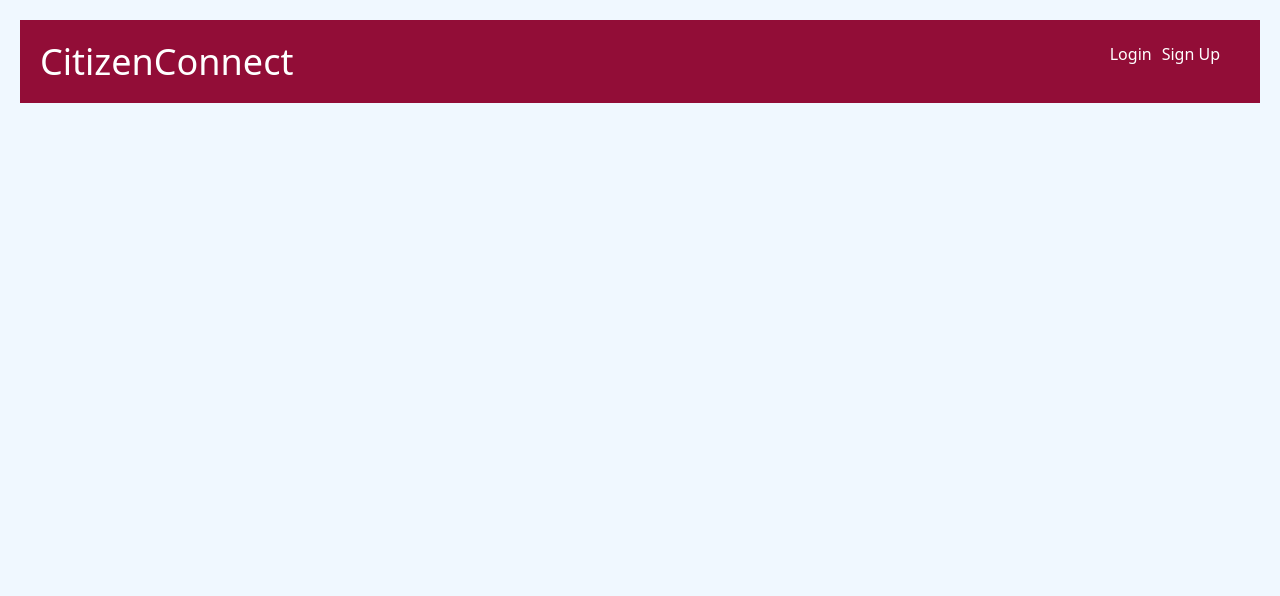
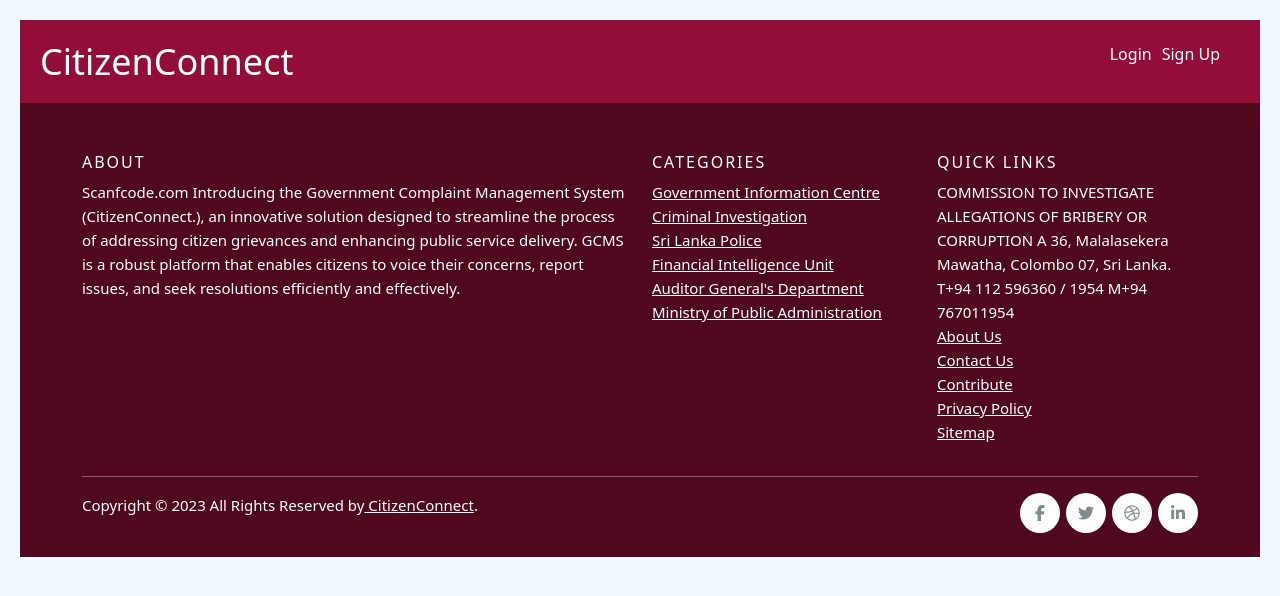
Before and after one commit to AnjanaPasinduMadushan/AF_Assignment, a React (Vite) app in the folder Frontend/: page / in a window 1280 px wide. Shown: the top 596 px of the page. Built offline with nearby package versions, Linux system fonts and the light colour scheme.

Commit message:
Footer added

```diff
--- a/Frontend/src/App.jsx
+++ b/Frontend/src/App.jsx
@@ -21,6 +21,7 @@
 import { useSelector } from 'react-redux';
 import UpdateForm from './components/UpdateForm'
 import "./App.css";
+import Footer from './Footer'
 
 const App = () => {
 
@@ -51,6 +52,7 @@
         {isLogged &&<Route path="/complaint_Status/:id" element={<ComplaintStatus />} />}
         {isLogged &&<Route path="/updateComplaint/:id" element={<UpdateForm />} />}
       </Routes>
+      <Footer/>
     </BrowserRouter>
 
 
--- /dev/null
+++ b/Frontend/src/Footer.jsx
@@ -0,0 +1,69 @@
+import React from 'react';
+import "../src/styles/footer.css";
+const Footer = () => {
+  return (
+    <footer className="site-footer">
+      <div className="container">
+        <div className="row">
+          <div className="col-sm-12 col-md-6">
+            <h6>About</h6>
+            <p className="text-justify">Scanfcode.com
+Introducing the Government Complaint Management System (CitizenConnect.), an innovative solution designed to streamline the process of addressing citizen grievances and enhancing public service delivery. GCMS is a robust platform that enables citizens to voice their concerns, report issues, and seek resolutions efficiently and effectively.</p>
+          </div>
+
+          <div className="col-xs-6 col-md-3">
+            <h6>Categories</h6>
+            <ul className="footer-links">
+              <li><a href="#">Government Information Centre</a></li>
+              <li><a href="#">Criminal Investigation</a></li>
+              <li><a href="#">Sri Lanka Police</a></li>
+              <li><a href="#">Financial Intelligence Unit</a></li>
+              <li><a href="#">Auditor General's Department</a></li>
+              <li><a href="#">Ministry of Public Administration</a></li>
+            </ul>
+          </div>
+
+          <div className="col-xs-6 col-md-3">
+            <h6>Quick Links</h6>
+            COMMISSION TO INVESTIGATE ALLEGATIONS OF BRIBERY OR CORRUPTION
+
+A 36, Malalasekera Mawatha,
+      Colombo 07, Sri Lanka.
+
+T+94 112 596360 / 1954
+
+M+94 767011954
+            <ul className="footer-links">
+              <li><a href="/">About Us</a></li>
+              <li><a href="/">Contact Us</a></li>
+              <li><a href="/">Contribute</a></li>
+              <li><a href="/">Privacy Policy</a></li>
+              <li><a href="/">Sitemap</a></li>
+            </ul>
+          </div>
+        </div>
+        <hr />
+      </div>
+      <div className="container">
+        <div className="row">
+          <div className="col-md-8 col-sm-6 col-xs-12">
+            <p className="copyright-text">Copyright &copy; {new Date().getFullYear()} All Rights Reserved by
+              <a href="#"> CitizenConnect</a>.
+            </p>
+          </div>
+
+          <div className="col-md-4 col-sm-6 col-xs-12">
+            <ul className="social-icons">
+              <li><a className="facebook" href="#"><i className="fa fa-facebook"></i></a></li>
+              <li><a className="twitter" href="#"><i className="fa fa-twitter"></i></a></li>
+              <li><a className="dribbble" href="#"><i className="fa fa-dribbble"></i></a></li>
+              <li><a className="linkedin" href="#"><i className="fa fa-linkedin"></i></a></li>
+            </ul>
+          </div>
+        </div>
+      </div>
+    </footer>
+  );
+}
+
+export default Footer;
--- /dev/null
+++ b/Frontend/src/styles/footer.css
@@ -0,0 +1,165 @@
+
+
+.site-footer
+{
+  background-color:rgb(80, 8, 31);
+  padding:45px 0 20px;
+  font-size:15px;
+  line-height:24px;
+  color:#ffffff;
+}
+.site-footer hr
+{
+  border-top-color:#bbb;
+  opacity:0.5
+}
+.site-footer hr.small
+{
+  margin:20px 0
+}
+.site-footer h6
+{
+  color:#fff;
+  font-size:16px;
+  text-transform:uppercase;
+  margin-top:5px;
+  letter-spacing:2px
+}
+.site-footer a
+{
+  color:#ffffff;
+}
+.site-footer a:hover
+{
+  color:#3366cc;
+  text-decoration:none;
+}
+.footer-links
+{
+  padding-left:0;
+  list-style:none
+}
+.footer-links li
+{
+  display:block
+}
+.footer-links a
+{
+  color:#ffffff
+}
+.footer-links a:active,.footer-links a:focus,.footer-links a:hover
+{
+  color:#3366cc;
+  text-decoration:none;
+}
+.footer-links.inline li
+{
+  display:inline-block
+}
+.site-footer .social-icons
+{
+  text-align:right
+}
+.site-footer .social-icons a
+{
+  width:40px;
+  height:40px;
+  line-height:40px;
+  margin-left:6px;
+  margin-right:0;
+  border-radius:100%;
+  background-color:#ffffff
+}
+.copyright-text
+{
+  margin:0
+}
+@media (max-width:991px)
+{
+  .site-footer [class^=col-]
+  {
+    margin-bottom:30px
+  }
+}
+@media (max-width:767px)
+{
+  .site-footer
+  {
+    padding-bottom:0
+  }
+  .site-footer .copyright-text,.site-footer .social-icons
+  {
+    text-align:center
+  }
+}
+.social-icons
+{
+  padding-left:0;
+  margin-bottom:0;
+  list-style:none
+}
+.social-icons li
+{
+  display:inline-block;
+  margin-bottom:4px
+}
+.social-icons li.title
+{
+  margin-right:15px;
+  text-transform:uppercase;
+  color:#96a2b2;
+  font-weight:700;
+  font-size:13px
+}
+.social-icons a{
+  background-color:#eceeef;
+  color:#818a91;
+  font-size:16px;
+  display:inline-block;
+  line-height:44px;
+  width:44px;
+  height:44px;
+  text-align:center;
+  margin-right:8px;
+  border-radius:100%;
+  -webkit-transition:all .2s linear;
+  -o-transition:all .2s linear;
+  transition:all .2s linear
+}
+.social-icons a:active,.social-icons a:focus,.social-icons a:hover
+{
+  color:#fff;
+  background-color:#29aafe
+}
+.social-icons.size-sm a
+{
+  line-height:34px;
+  height:34px;
+  width:34px;
+  font-size:14px
+}
+.social-icons a.facebook:hover
+{
+  background-color:#3b5998
+}
+.social-icons a.twitter:hover
+{
+  background-color:#00aced
+}
+.social-icons a.linkedin:hover
+{
+  background-color:#007bb6
+}
+.social-icons a.dribbble:hover
+{
+  background-color:#ea4c89
+}
+@media (max-width:767px)
+{
+  .social-icons li.title
+  {
+    display:block;
+    margin-right:0;
+    font-weight:600
+  }
+}
```
Also changed, not shown: Frontend/src/pages/Complaints.jsx (+87 -0 lines).
